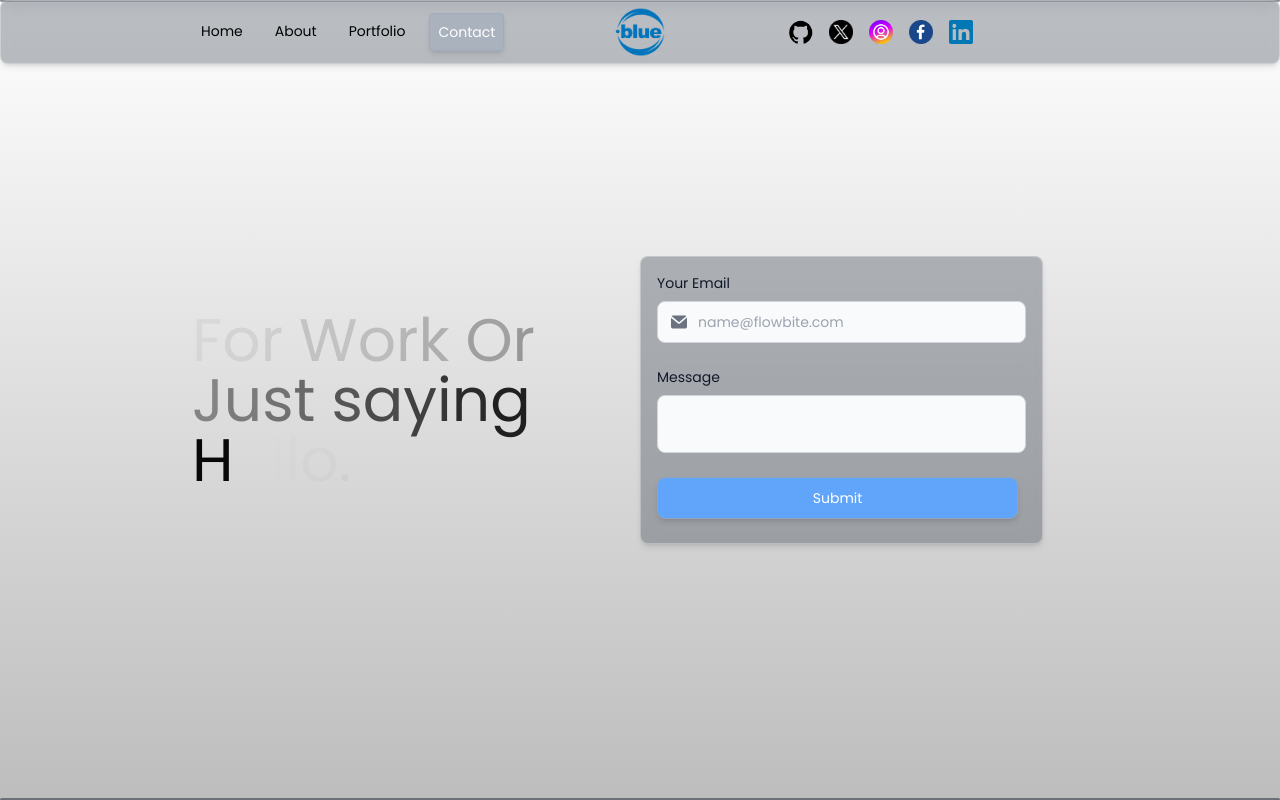
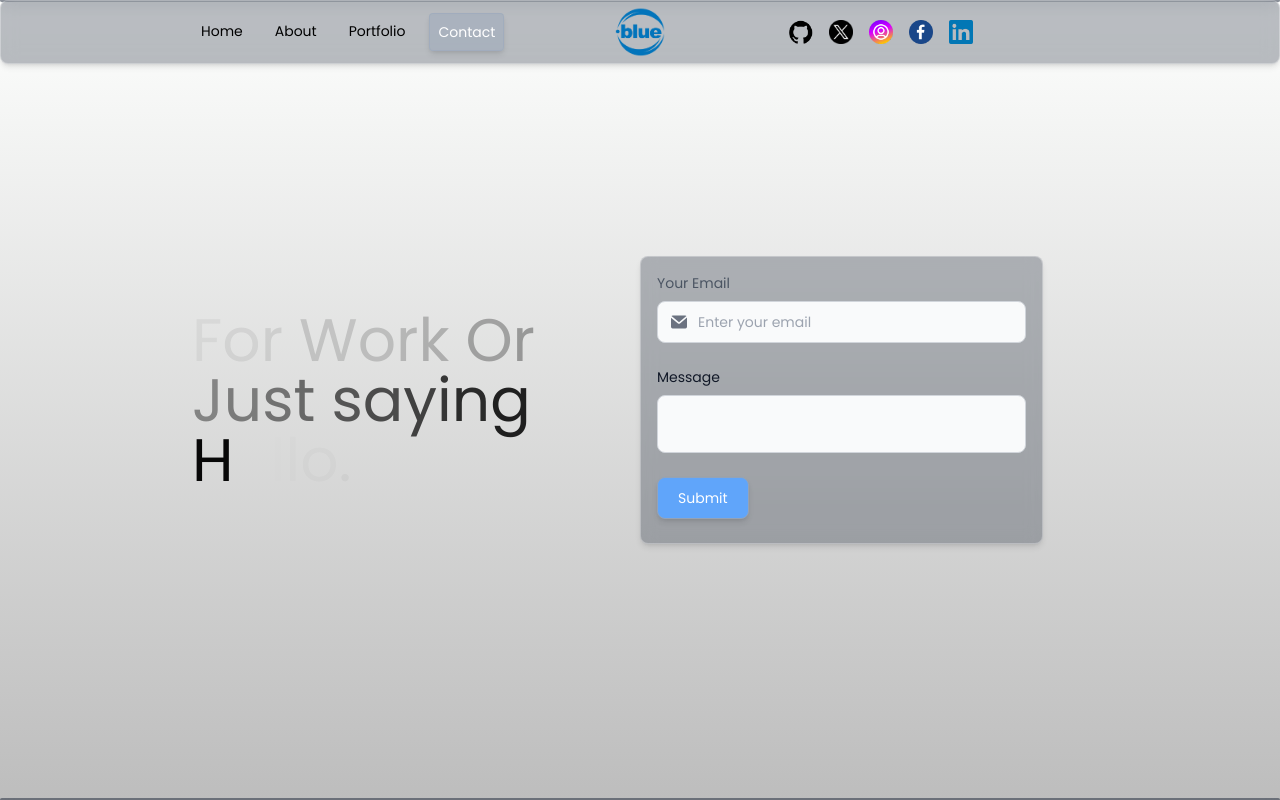
Before and after one commit to Francisnampellah/myPortfolia, a Next.js app: page /contact in a window 1280 px wide. Built offline with nearby package versions, Linux system fonts and the light colour scheme.

Commit message:
emailjs email validaton

```diff
--- a/package.json
+++ b/package.json
@@ -1,5 +1,5 @@
 {
-  "name": "lama-dev-portfolio-starter",
+  "name": "nampellahs-portfolia",
   "version": "0.1.0",
   "private": true,
   "scripts": {
--- a/src/app/contact/page.jsx
+++ b/src/app/contact/page.jsx
@@ -5,15 +5,44 @@
 
 const ContactPage = () => {
   const [success, setSuccess] = useState(false);
-  const [error, setError] = useState(false);
+  const [error, setError] = useState();
+  const [preloader, setPreloader] = useState(false);
   const text = "For Work Or Just saying Hello.";
 
   const form = useRef();
+  const validateEmail = (email) => {
+    const emailRegex = /^[^\s@]+@[^\s@]+\.[^\s@]+$/;
+    return emailRegex.test(email);
+  };
+
+  const checkValidity = () => {
+    const emailInput = form.current.elements.user_email.value;
+    const messageInput = form.current.elements.message.value;
+
+    if (!validateEmail(emailInput) && !messageInput) {
+      setError("Please enter a valid email and message");
+      return false;
+    } else if (!validateEmail(emailInput)) {
+      setError("Please enter a valid email");
+      return false;
+    } else if (!messageInput) {
+      setError("Please enter a message");
+      return false;
+    }
+
+    return true;
+  };
 
   const sendEmail = (e) => {
     e.preventDefault();
+    setPreloader(true);
     setError(false);
     setSuccess(false);
+
+    if (!checkValidity()) {
+      setPreloader(false);
+      return;
+    }
 
     emailjs
       .sendForm(
@@ -25,6 +54,7 @@
       .then(
         () => {
           setSuccess(true);
+          setPreloader(false);
           form.current.reset();
         },
         () => {
@@ -32,6 +62,31 @@
         }
       );
   };
+
+  // const sendEmail = (e) => {
+  //   e.preventDefault();
+  //   setPreloader(true);
+  //   setError(false);
+  //   setSuccess(false);
+
+  //   emailjs
+  //     .sendForm(
+  //       process.env.NEXT_PUBLIC_SERVICE_ID,
+  //       process.env.NEXT_PUBLIC_TEMPLATE_ID,
+  //       form.current,
+  //       process.env.NEXT_PUBLIC_PUBLIC_KEY
+  //     )
+  //     .then(
+  //       () => {
+  //         setSuccess(true);
+  //         setPreloader(false);
+  //         form.current.reset();
+  //       },
+  //       () => {
+  //         setError(true);
+  //       }
+  //     );
+  // };
 
   return (
     <motion.div
@@ -61,11 +116,39 @@
           </div>
         </div>
         {/* FORM CONTAINER */}
+        <div className="flex w-[80%] md:w-[45%] flex-col self-center justify-center  bg-slate-800/30 rounded-lg shadow-md backdrop-blur border border-slate-800/30 rounded-lg shadow-md backdrop-blur border border-white/30 p-4 self-center">
+          {error ? (
+            <div
+              class=" flex flex-col text-red-800 my-2 px-4 py-3 rounded relative  bg-slate-600/30 rounded-lg shadow-md backdrop-blur border border-slate-600/30 rounded-lg shadow-md backdrop-blur border border-white/30 p-4"
+              role="alert"
+            >
+              <div className="flex flex-row justify-between">
 
-        <div className="flex w-[80%] md:w-[45%] flex-col self-center justify-center  bg-slate-800/30 rounded-lg shadow-md backdrop-blur border border-slate-800/30 rounded-lg shadow-md backdrop-blur border border-white/30 p-4 self-center">
+              <strong class="font-bold">An Error has Occur </strong>
+              <span
+                class="absolute top-0 bottom-0 right-0 px-4 py-3"
+                onClick={() => setError(false)}
+                >
+                <svg
+                  class="fill-current h-6 w-6 text-red-500"
+                  role="button"
+                  xmlns="http://www.w3.org/2000/svg"
+                  viewBox="0 0 20 20"
+                  >
+                  <title>Close</title>
+                  <path d="M14.348 14.849a1.2 1.2 0 0 1-1.697 0L10 11.819l-2.651 3.029a1.2 1.2 0 1 1-1.697-1.697l2.758-3.15-2.759-3.152a1.2 1.2 0 1 1 1.697-1.697L10 8.183l2.651-3.031a1.2 1.2 0 1 1 1.697 1.697l-2.758 3.152 2.758 3.15a1.2 1.2 0 0 1 0 1.698z" />
+                </svg>
+              </span>
+                  </div>
+              <span class="block sm:inline">{error}</span>
+            </div>
+          ) : (
+            ""
+          )}
+          <form ref={form} onSubmit={sendEmail}>
             <label
               for="input-group-1"
-            class="block mb-2 text-sm font-medium text-gray-900 dark:text-white"
+              class="block mb-2 text-sm font-medium text-gray-600 dark:text-white"
             >
               Your Email
             </label>
@@ -83,10 +166,11 @@
                 </svg>
               </div>
               <input
-              type="text"
+                name="user_email"
+                type="email"
                 id="input-group-1"
                 class="bg-gray-50 border border-gray-300 text-gray-900 text-sm rounded-lg focus:ring-blue-500 focus:border-blue-500 block w-full ps-10 p-2.5  dark:bg-gray-700 dark:border-gray-600 dark:placeholder-gray-400 dark:text-white dark:focus:ring-blue-500 dark:focus:border-blue-500"
-              placeholder="name@flowbite.com"
+                placeholder="Enter your email"
               />
             </div>
             <div class="mb-6">
@@ -97,17 +181,23 @@
                 Message
               </label>
               <input
+                name="message"
                 type="text"
                 id="large-input"
                 class="block w-full p-4 text-gray-900 border border-gray-300 rounded-lg bg-gray-50 text-base focus:ring-blue-500 focus:border-blue-500 dark:bg-gray-700 dark:border-gray-600 dark:placeholder-gray-400 dark:text-white dark:focus:ring-blue-500 dark:focus:border-blue-500"
               />
             </div>
             <button
-            type="button"
-            class="text-white   font-medium rounded-lg text-sm px-5 py-2.5 me-2 mb-2  p-4 text-white bg-blue-400/100 focus:bg-blue-700/60 rounded-lg shadow-md border border-slate-400/100 "
+              type="submit"
+              class={
+                preloader
+                  ? "text-white font-medium rounded-lg text-sm px-5 py-2.5 me-2 mb-2  p-4 text-white bg-green-400/100 focus:bg-green-700/60 rounded-lg shadow-md border border-slate-400/100 "
+                  : "text-white font-medium rounded-lg text-sm px-5 py-2.5 me-2 mb-2  p-4 text-white bg-blue-400/100 focus:bg-blue-700/60 rounded-lg shadow-md border border-slate-400/100 "
+              }
             >
               Submit
             </button>
+          </form>
         </div>
       </div>
     </motion.div>
```
Lines whose indentation alone changed are shown as unchanged.
